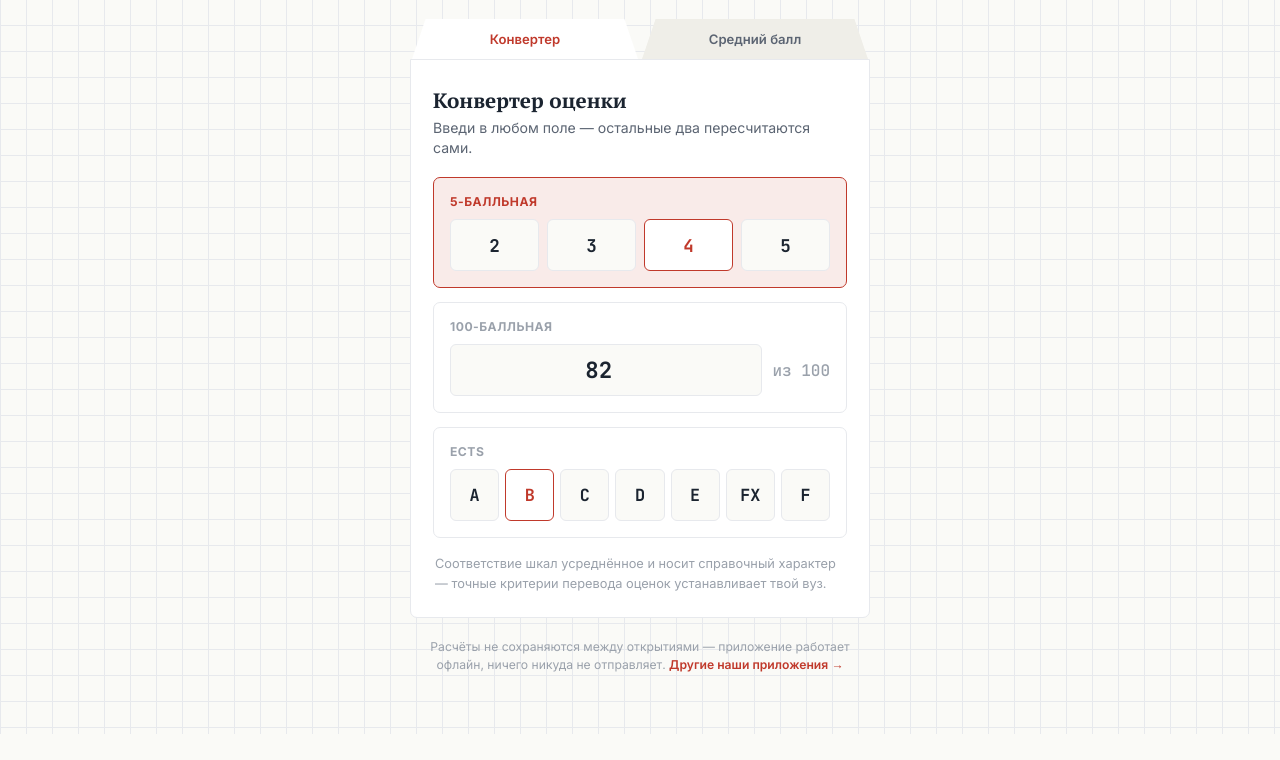
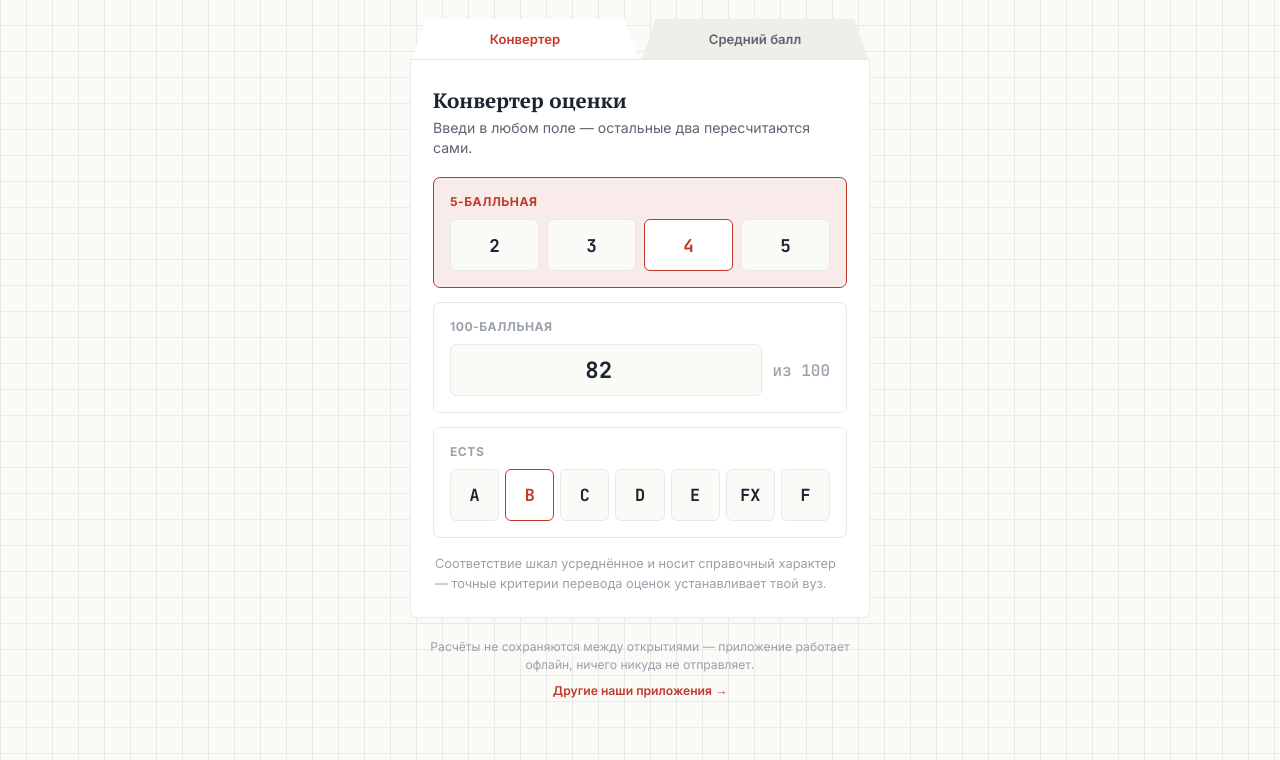
Before and after one commit to avstriyskiy1/shkala, a plain HTML site: page index.html in a window 1280 px wide. Shown: the part 105-865 px from the top of the page. Before the commit the page ends 839 px from the top, so only its background shows below. Drawn offline with Linux system fonts and the light colour scheme.

Commit message:
Add files via upload

```diff
--- a/index.html
+++ b/index.html
@@ -212,7 +212,7 @@
 
   </div>
 
-  <footer>Расчёты не сохраняются между открытиями — приложение работает офлайн, ничего никуда не отправляет. <a href="https://avstriyskiy1.github.io/" style="color:var(--red);font-weight:600;text-decoration:none;">Другие наши приложения →</a></footer>
+  <footer>Расчёты не сохраняются между открытиями — приложение работает офлайн, ничего никуда не отправляет.<br><span style="display:block;margin-top:8px;"><a href="https://avstriyskiy1.github.io/store.html" style="color:var(--red);font-weight:600;text-decoration:none;">Другие наши приложения →</a></span></footer>
 </div>
 
 <script>
```
